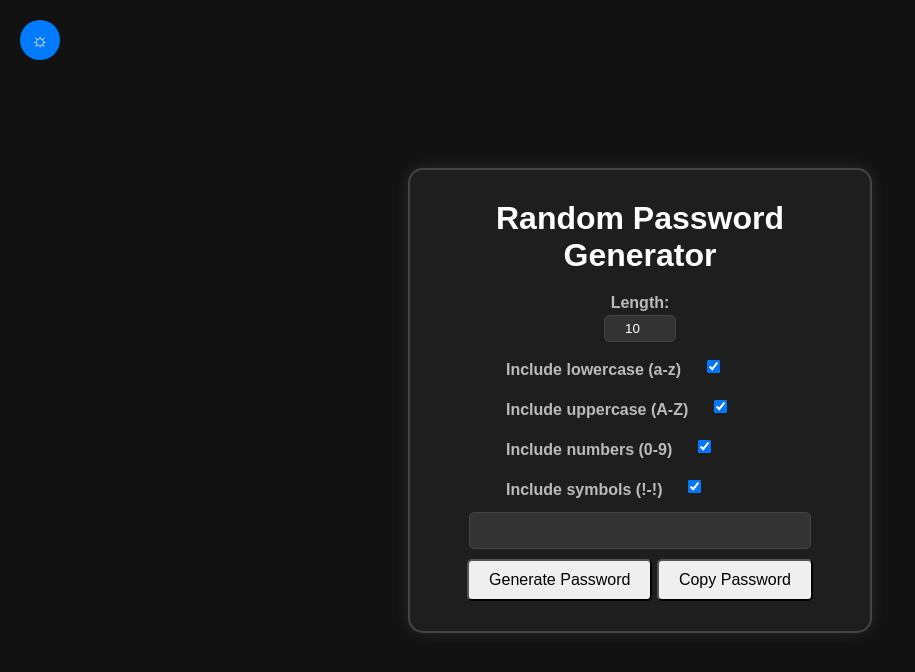
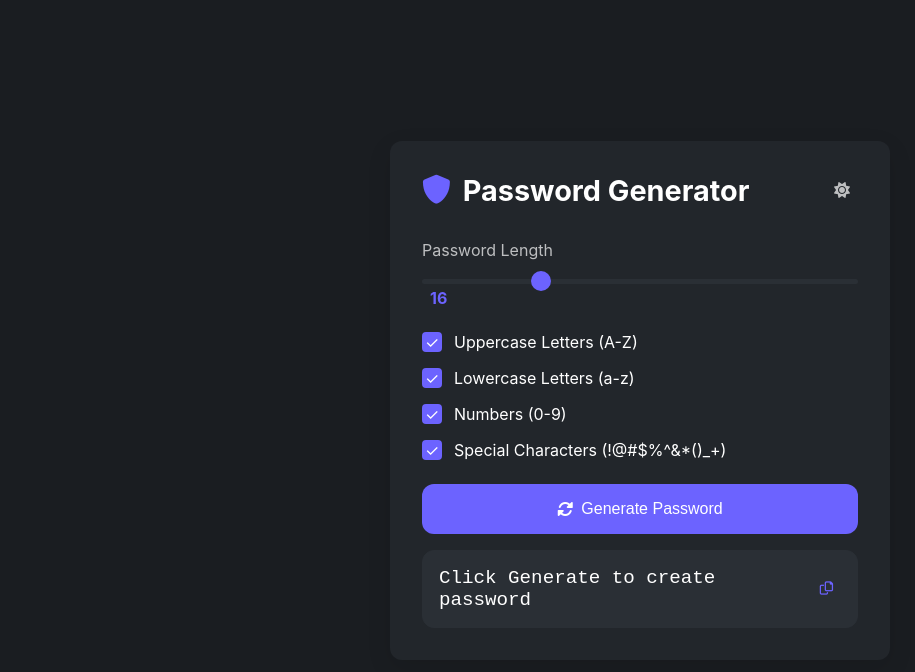
Before and after one commit to Ankitkumar72177/Passwordgenerator, a plain HTML site: page index.html in a window 1280 px wide. Shown: the whole page, without its empty margins (0-915 px from the left). Drawn offline with Linux system fonts and the light colour scheme.

Commit message:
Add files via upload

```diff
--- a/index.html
+++ b/index.html
@@ -3,39 +3,70 @@
 <head>
     <meta charset="UTF-8">
     <meta name="viewport" content="width=device-width, initial-scale=1.0">
-    <title>Random Password Generator</title>
+    <title>Password Generator</title>
+    <link rel="stylesheet" href="https://cdnjs.cloudflare.com/ajax/libs/font-awesome/6.0.0/css/all.min.css">
     <link rel="stylesheet" href="styles.css">
 </head>
-<body class="dark-mode">
-    <button id="theme-toggle" class="theme-toggle">&#9788;</button> <!-- Toggle Button -->
+<body>
     <div class="container">
-        <div class="password-generator">
-            <h1>Random Password Generator</h1>
-            <label for="length">Length:</label>
-            <input type="number" id="length" value="10" min="1">
-            <div class="checkbox-container">
-                <label for="lowercase">Include lowercase (a-z)</label>
+        <div class="header">
+            <h1>
+                <i class="fas fa-shield-alt shield-icon"></i>
+                Password Generator
+            </h1>
+            <i class="fas fa-sun theme-toggle"></i>
+        </div>
+
+        <div class="password-length">
+            <label>Password Length</label>
+            <input type="range" id="length" min="4" max="50" value="16">
+            <span id="lengthValue">16</span>
+        </div>
+
+        <div class="options">
+            <div class="option">
+                <input type="checkbox" id="uppercase" checked>
+                <label for="uppercase">
+                    <div class="checkbox-custom"></div>
+                    Uppercase Letters (A-Z)
+                </label>
+            </div>
+            <div class="option">
                 <input type="checkbox" id="lowercase" checked>
+                <label for="lowercase">
+                    <div class="checkbox-custom"></div>
+                    Lowercase Letters (a-z)
+                </label>
             </div>
-            <div class="checkbox-container">
-                <label for="uppercase">Include uppercase (A-Z)</label>
-                <input type="checkbox" id="uppercase" checked>
+            <div class="option">
+                <input type="checkbox" id="numbers" checked>
+                <label for="numbers">
+                    <div class="checkbox-custom"></div>
+                    Numbers (0-9)
+                </label>
             </div>
-            <div class="checkbox-container">
-                <label for="numbers">Include numbers (0-9)</label>
-                <input type="checkbox" id="numbers" checked>
-            </div>
-            <div class="checkbox-container">
-                <label for="symbols">Include symbols (!-!)</label>
+            <div class="option">
                 <input type="checkbox" id="symbols" checked>
-            </div>
-            <input type="text" id="password" readonly>
-            <div class="button-container">
-                <button id="generate">Generate Password</button>
-                <button id="copy">Copy Password</button>
+                <label for="symbols">
+                    <div class="checkbox-custom"></div>
+                    Special Characters (!@#$%^&*()_+)
+                </label>
             </div>
         </div>
+
+        <button class="generate-btn" onclick="generatePassword()">
+            <i class="fas fa-sync-alt"></i>
+            Generate Password
+        </button>
+
+        <div class="password-display">
+            <span id="passwordDisplay">Click Generate to create password</span>
+            <button class="copy-btn" onclick="copyPassword()">
+                <i class="far fa-copy"></i>
+            </button>
+        </div>
     </div>
+
     <script src="script.js"></script>
 </body>
 </html>
--- a/script.js
+++ b/script.js
@@ -1,47 +1,86 @@
-document.getElementById('generate').addEventListener('click', generatePassword);
-document.getElementById('copy').addEventListener('click', copyPassword);
-document.getElementById('theme-toggle').addEventListener('click', toggleTheme);
+// Update length value display
+const lengthSlider = document.getElementById('length');
+const lengthValue = document.getElementById('lengthValue');
+lengthSlider.addEventListener('input', () => {
+    lengthValue.textContent = lengthSlider.value;
+});
 
 function generatePassword() {
     const length = document.getElementById('length').value;
-    const includeLowercase = document.getElementById('lowercase').checked;
-    const includeUppercase = document.getElementById('uppercase').checked;
-    const includeNumbers = document.getElementById('numbers').checked;
-    const includeSymbols = document.getElementById('symbols').checked;
+    const uppercase = document.getElementById('uppercase').checked;
+    const lowercase = document.getElementById('lowercase').checked;
+    const numbers = document.getElementById('numbers').checked;
+    const symbols = document.getElementById('symbols').checked;
 
-    const lowercase = 'abcdefghijklmnopqrstuvwxyz';
-    const uppercase = 'ABCDEFGHIJKLMNOPQRSTUVWXYZ';
-    const numbers = '0123456789';
-    const symbols = '!@#$%^&*()_+~`|}{[]:;?><,./-=';
+    if (!uppercase && !lowercase && !numbers && !symbols) {
+        alert('Please select at least one character type');
+        return;
+    }
 
-    let characters = '';
-    if (includeLowercase) characters += lowercase;
-    if (includeUppercase) characters += uppercase;
-    if (includeNumbers) characters += numbers;
-    if (includeSymbols) characters += symbols;
+    let chars = '';
+    if (uppercase) chars += 'ABCDEFGHIJKLMNOPQRSTUVWXYZ';
+    if (lowercase) chars += 'abcdefghijklmnopqrstuvwxyz';
+    if (numbers) chars += '0123456789';
+    if (symbols) chars += '!@#$%^&*()_+-=[]{}|;:,.<>?';
 
     let password = '';
     for (let i = 0; i < length; i++) {
-        password += characters.charAt(Math.floor(Math.random() * characters.length));
+        const randomIndex = Math.floor(Math.random() * chars.length);
+        password += chars[randomIndex];
     }
 
-    document.getElementById('password').value = password;
+    document.getElementById('passwordDisplay').textContent = password;
 }
 
 function copyPassword() {
-    const passwordField = document.getElementById('password');
-    passwordField.select();
-    passwordField.setSelectionRange(0, 99999); // For mobile devices
-    navigator.clipboard.writeText(passwordField.value)
+    const passwordDisplay = document.getElementById('passwordDisplay');
+    const password = passwordDisplay.textContent;
+
+    if (password === 'Click Generate to create password') {
+        alert('Generate a password first!');
+        return;
+    }
+
+    navigator.clipboard.writeText(password)
         .then(() => {
-            alert('Password copied to clipboard!');
+            const copyBtn = document.querySelector('.copy-btn i');
+            copyBtn.className = 'fas fa-check';
+            setTimeout(() => {
+                copyBtn.className = 'far fa-copy';
+            }, 1500);
         })
         .catch(err => {
-            console.error('Could not copy text: ', err);
+            console.error('Failed to copy password:', err);
+            alert('Failed to copy password to clipboard');
         });
 }
 
-function toggleTheme() {
-    document.body.classList.toggle('dark-mode');
-    document.body.classList.toggle('light-mode');
+// Theme management
+const themeToggle = document.querySelector('.theme-toggle');
+const container = document.querySelector('.container');
+
+// Check for saved theme preference
+const savedTheme = localStorage.getItem('theme');
+if (savedTheme === 'light') {
+    document.body.classList.add('light-theme');
+    themeToggle.classList.replace('fa-sun', 'fa-moon');
 }
+
+themeToggle.addEventListener('click', () => {
+    // Add transition class
+    container.classList.add('theme-transition');
+
+    // Toggle theme
+    document.body.classList.toggle('light-theme');
+    themeToggle.classList.toggle('fa-sun');
+    themeToggle.classList.toggle('fa-moon');
+
+    // Save theme preference
+    const currentTheme = document.body.classList.contains('light-theme') ? 'light' : 'dark';
+    localStorage.setItem('theme', currentTheme);
+
+    // Remove transition class after animation
+    setTimeout(() => {
+        container.classList.remove('theme-transition');
+    }, 300);
+});
--- a/styles.css
+++ b/styles.css
@@ -1,142 +1,256 @@
+:root {
+    /* Dark theme variables */
+    --bg-dark: #1a1d21;
+    --card-bg-dark: #22262b;
+    --text-color-dark: #ffffff;
+    --input-bg-dark: #2a2f35;
+    --border-color-dark: #2a2f35;
+
+    /* Light theme variables */
+    --bg-light: #f0f2f5;
+    --card-bg-light: #ffffff;
+    --text-color-light: #333333;
+    --input-bg-light: #f8f9fa;
+    --border-color-light: #dee2e6;
+
+    /* Common variables */
+    --accent-color: #6c63ff;
+    --border-radius: 12px;
+
+    /* Default theme (dark) */
+    --bg-color: var(--bg-dark);
+    --card-bg: var(--card-bg-dark);
+    --text-color: var(--text-color-dark);
+    --input-bg: var(--input-bg-dark);
+    --border-color: var(--border-color-dark);
+}
+
+* {
+    margin: 0;
+    padding: 0;
+    box-sizing: border-box;
+    transition: background-color 0.3s, color 0.3s, border-color 0.3s;
+}
+
 body {
-    font-family: Arial, sans-serif;
+    font-family: -apple-system, BlinkMacSystemFont, 'Segoe UI', Roboto, Oxygen, Ubuntu, Cantarell, sans-serif;
+    background-color: var(--bg-color);
+    color: var(--text-color);
     display: flex;
     justify-content: center;
     align-items: center;
-    height: 100vh;
-    margin: 0;
-    transition: background-color 0.3s, color 0.3s;
+    min-height: 100vh;
+    padding: 20px;
+}
 
-    input[type="checkbox" i] {
-        background-color: initial;
-        cursor: default;
-        appearance: auto;
-        box-sizing: border-box;
-        margin: 3px 3px 3px -40px;
-        padding: initial;
-        border: initial;
-    }
+body.light-theme {
+    --bg-color: var(--bg-light);
+    --card-bg: var(--card-bg-light);
+    --text-color: var(--text-color-light);
+    --input-bg: var(--input-bg-light);
+    --border-color: var(--border-color-light);
 }
 
 .container {
-    display: flex;
-    justify-content: center;
-    align-items: center;
-    height: 100%;
+    background-color: var(--card-bg);
+    padding: 2rem;
+    border-radius: var(--border-radius);
+    width: 90%;
+    max-width: 500px;
+    box-shadow: 0 8px 24px rgba(0,0,0,0.1);
 }
 
-.password-generator {
-    padding: 30px;
-    border-radius: 15px;
-    border: 2px solid #444;
-    box-shadow: 0 0 15px rgba(255, 255, 255, 0.1);
-    text-align: center;
-    max-width: 400px;
-    width: 100%;
+.header {
+    display: flex;
+    align-items: center;
+    margin-bottom: 2rem;
+    justify-content: space-between;
 }
 
-.password-generator h1 {
-    margin-top: 0;
-    margin-bottom: 20px;
+.header h1 {
+    font-size: 1.8rem;
+    display: flex;
+    align-items: center;
+    gap: 12px;
 }
 
-.password-generator label {
-    display: block;
-    margin:9px 66px 3px;
-    font-weight: bold;
-    text-align: center;
+.shield-icon {
+    color: var(--accent-color);
 }
 
-.password-generator input[type="number"] {
-    padding: 5px;
-    margin-bottom: 10px;
-    border-radius: 5px;
-    text-align: center;
-    width: 60px; /* Different width for length input */
+.theme-toggle {
+    color: var(--text-color);
+    opacity: 0.7;
+    cursor: pointer;
+    padding: 8px;
+    border-radius: 50%;
+    transition: background-color 0.3s, transform 0.3s;
 }
 
-.password-generator input[type="text"] {
-    padding: 10px; /* Different padding for password display */
-    margin-bottom: 10px;
-    border-radius: 5px;
-    text-align: center;
-    width: 80%; /* Full width for password display */
+.theme-toggle:hover {
+    opacity: 1;
+    background-color: var(--input-bg);
+    transform: scale(1.1);
 }
 
-.checkbox-container {
+.password-length {
+    margin-bottom: 1.5rem;
+}
+
+.password-length label {
+    display: block;
+    margin-bottom: 0.5rem;
+    font-size: 1rem;
+    color: var(--text-color);
+    opacity: 0.7;
+}
+
+input[type="range"] {
+    width: 100%;
+    height: 5px;
+    background: var(--input-bg);
+    border-radius: 5px;
+    outline: none;
+    -webkit-appearance: none;
+}
+
+input[type="range"]::-webkit-slider-thumb {
+    -webkit-appearance: none;
+    width: 20px;
+    height: 20px;
+    background: var(--accent-color);
+    border-radius: 50%;
+    cursor: pointer;
+    transition: transform 0.2s;
+}
+
+input[type="range"]::-webkit-slider-thumb:hover {
+    transform: scale(1.1);
+}
+
+.options {
+    margin-bottom: 1.5rem;
+}
+
+.option {
     display: flex;
     align-items: center;
-    margin-bottom: 10px;
+    margin: 1rem 0;
 }
 
-.password-generator button {
-    padding: 10px 20px;
-    border-radius: 5px;
-    cursor: pointer;
-    font-size: 16px;
-    transition: background-color 0.3s ease;
+.option input[type="checkbox"] {
+    display: none;
 }
 
-/* Dark mode */
-.dark-mode {
-    background-color: #121212;
-    color: #ffffff;
+.option label {
+    display: flex;
+    align-items: center;
+    cursor: pointer;
+    color: var(--text-color);
 }
 
-.dark-mode .password-generator {
-    background-color: #1e1e1e;
-    border: 2px solid #444;
+.checkbox-custom {
+    width: 20px;
+    height: 20px;
+    border: 2px solid var(--accent-color);
+    border-radius: 4px;
+    margin-right: 12px;
+    display: flex;
+    align-items: center;
+    justify-content: center;
+    transition: background-color 0.2s, transform 0.2s;
 }
 
-.dark-mode label {
-    color: #bbb;
+.option label:hover .checkbox-custom {
+    transform: scale(1.1);
 }
 
-.dark-mode input[type="number"],
-.dark-mode input[type="text"] {
-    background-color: #333;
-    color: #fff;
-    border: 1px solid #444;
+.option input[type="checkbox"]:checked + label .checkbox-custom {
+    background-color: var(--accent-color);
 }
 
-/* Light mode */
-.light-mode {
-    background-color: #f4f4f4;
-    color: #000;
+.checkbox-custom::after {
+    content: '✓';
+    color: white;
+    display: none;
 }
 
-.light-mode .password-generator {
-    background-color: #ffffff;
-    border: 2px solid #ddd;
+.option input[type="checkbox"]:checked + label .checkbox-custom::after {
+    display: block;
 }
 
-.light-mode label {
-    color: #333;
+.generate-btn {
+    background-color: var(--accent-color);
+    color: white;
+    border: none;
+    padding: 1rem;
+    border-radius: var(--border-radius);
+    width: 100%;
+    font-size: 1rem;
+    cursor: pointer;
+    display: flex;
+    align-items: center;
+    justify-content: center;
+    gap: 8px;
+    transition: background-color 0.2s, transform 0.2s;
+    margin-bottom: 1rem;
 }
 
-.light-mode input[type="number"],
-.light-mode input[type="text"] {
-    background-color: #fff;
-    color: #000;
-    border: 1px solid #ddd;
+.generate-btn:hover {
+    background-color: #5650d8;
+    transform: translateY(-2px);
 }
 
-/* Theme toggle button */
-#theme-toggle {
-    position: absolute;
-    top: 20px;
-    left: 20px;
-    width: 40px;
-    height: 40px;
-    border-radius: 50%;
-    border: none;
-    cursor: pointer;
-    font-size: 20px;
-    color: #fff;
-    background-color: #007bff;
-    transition: background-color 0.3s ease;
+.generate-btn:active {
+    transform: translateY(0);
 }
 
-#theme-toggle:hover {
-    background-color: #0056b3;
+.password-display {
+    background-color: var(--input-bg);
+    padding: 1rem;
+    border-radius: var(--border-radius);
+    font-family: 'Courier New', monospace;
+    font-size: 1.2rem;
+    position: relative;
+    display: flex;
+    justify-content: space-between;
+    align-items: center;
+    border: 1px solid var(--border-color);
 }
+
+.copy-btn {
+    background: none;
+    border: none;
+    color: var(--accent-color);
+    cursor: pointer;
+    padding: 8px;
+    border-radius: 4px;
+    transition: background-color 0.2s, transform 0.2s;
+}
+
+.copy-btn:hover {
+    background-color: rgba(108, 99, 255, 0.1);
+    transform: scale(1.1);
+}
+
+#lengthValue {
+    color: var(--accent-color);
+    font-weight: bold;
+    margin-left: 8px;
+}
+
+/* Animation for theme transition */
+.theme-transition {
+    animation: themeSwitch 0.3s ease;
+}
+
+@keyframes themeSwitch {
+    0% {
+        opacity: 0.8;
+        transform: scale(0.98);
+    }
+    100% {
+        opacity: 1;
+        transform: scale(1);
+    }
+}
```
